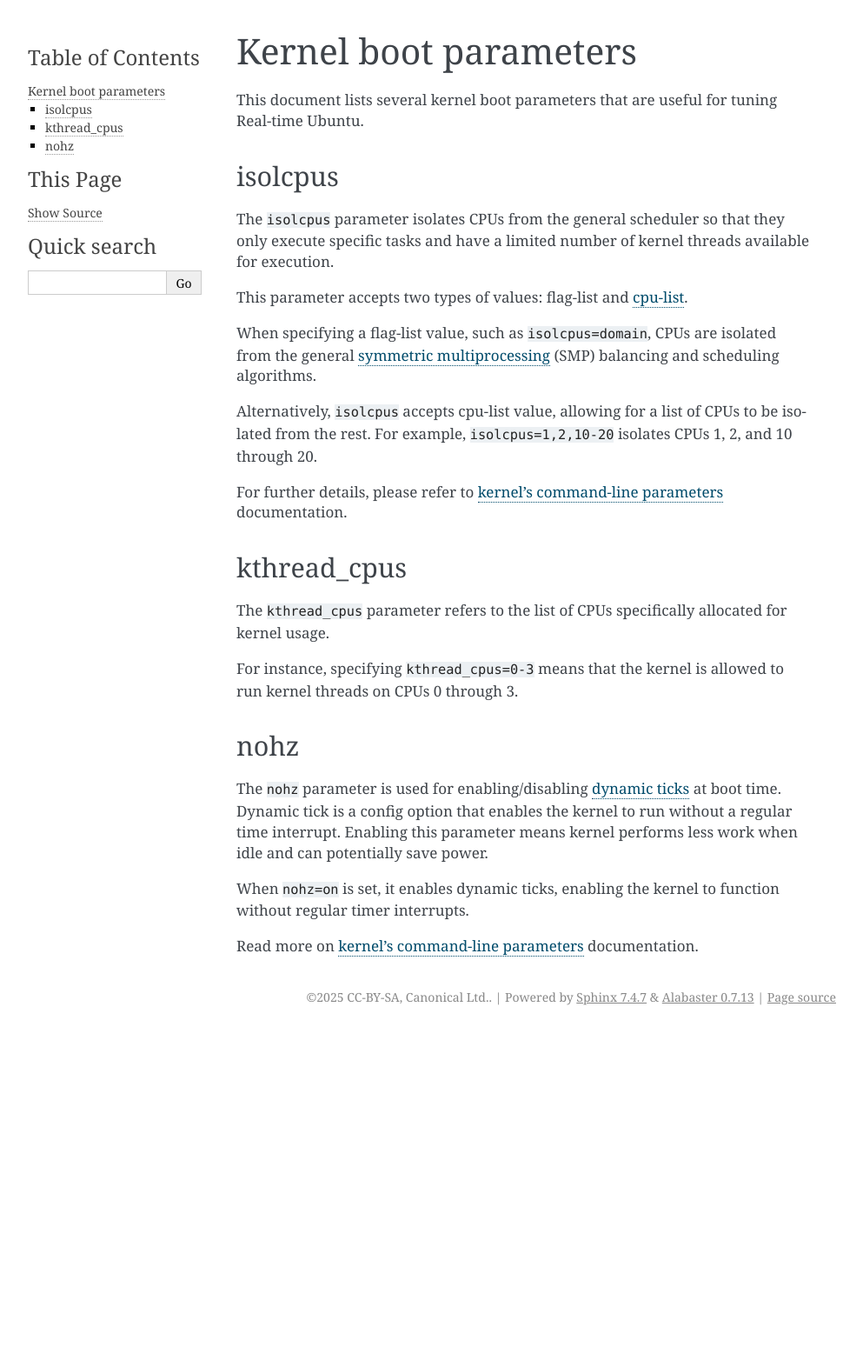
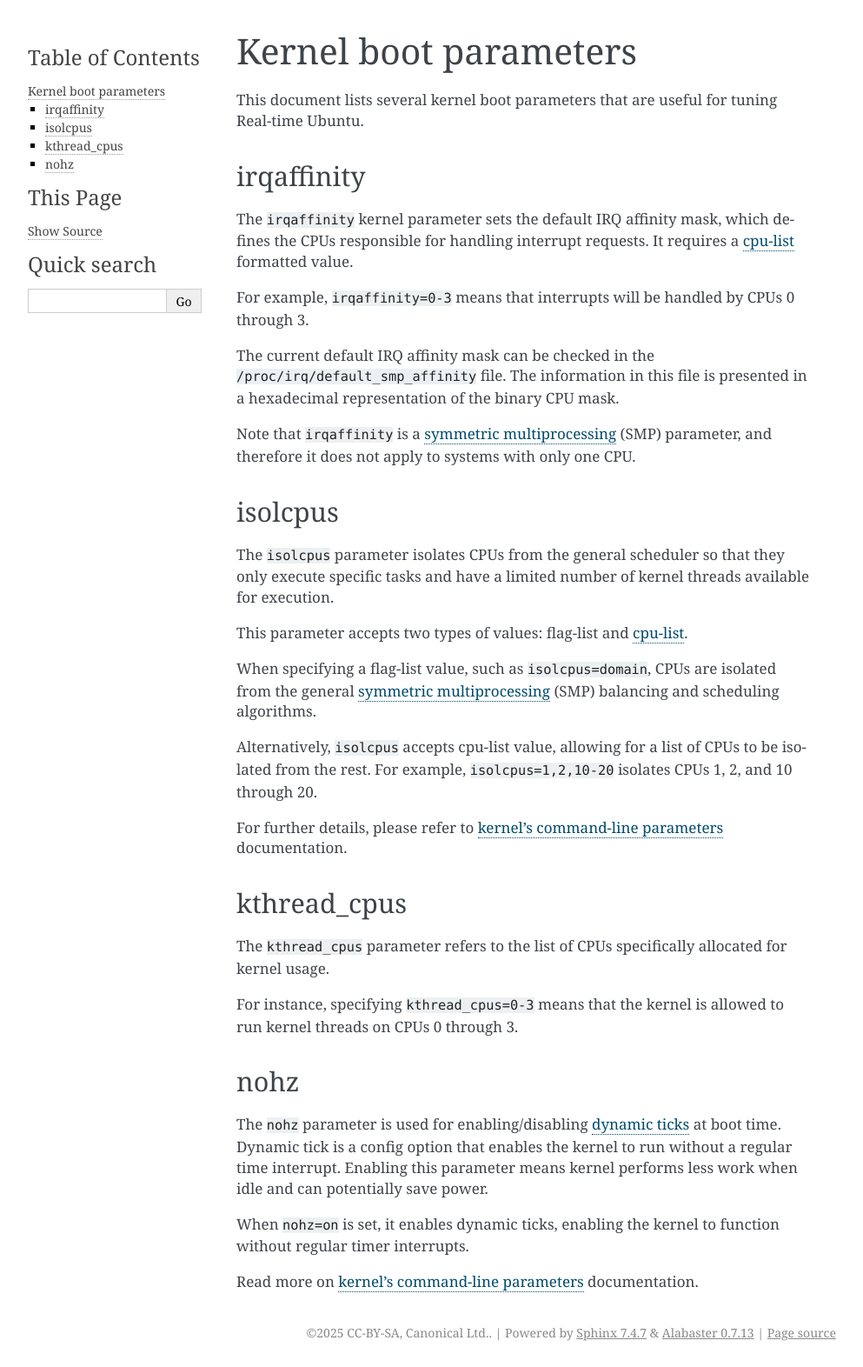
Before and after one commit to canonical/real-time-ubuntu-docs, a Sphinx documentation site: the page built from docs/reference/kernel-boot-parameters.rst, in a window 1280 px wide. Shown: the whole page at 87% size, without its empty margins (148-1141 px from the left). Built offline with Sphinx 7.4.7, drawn with Linux system fonts in a browser that asks for light colours; before the commit the page ends 1186 px from its top, so only the background shows below that.

Commit message:
feat(reference/kernel-boot-parameters.rst): add irqaffinity reference
Signed-off-by: Lincoln Wallace <lincoln.wallace@canonical.com>

```diff
--- a/docs/reference/kernel-boot-parameters.rst
+++ b/docs/reference/kernel-boot-parameters.rst
@@ -2,6 +2,19 @@ Kernel boot parameters
 ======================
 
 This document lists several kernel boot parameters that are useful for tuning Real-time Ubuntu.
+
+irqaffinity
+-----------
+
+The ``irqaffinity`` kernel parameter sets the default IRQ affinity mask, which defines the CPUs responsible for handling interrupt requests.
+It requires a `cpu-list`_ formatted value.
+
+For example, ``irqaffinity=0-3`` means that interrupts will be handled by CPUs 0 through 3.
+
+The current default IRQ affinity mask can be checked in the ``/proc/irq/default_smp_affinity`` file.
+The information in this file is presented in a hexadecimal representation of the binary CPU mask.
+
+Note that ``irqaffinity`` is a `symmetric multiprocessing`_ (SMP) parameter, and therefore it does not apply to systems with only one CPU.
 
 isolcpus
 --------
```
